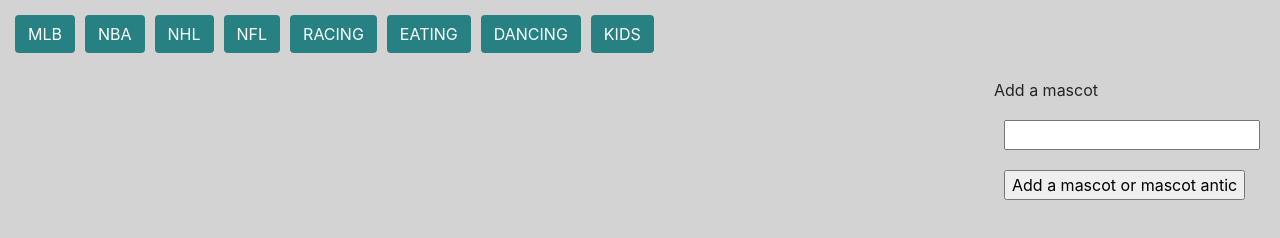
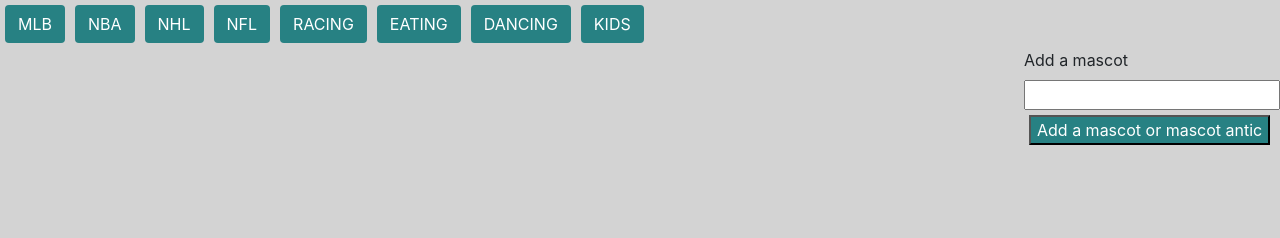
Before and after one commit to remrobem/Giftastic, a plain HTML site: page index.html in a window 1280 px wide. Drawn offline with nearby package versions, Linux system fonts and the light colour scheme.

Commit message:
added comments

```diff
--- a/assets/css/style.css
+++ b/assets/css/style.css
@@ -1,19 +1,12 @@
 body {
     background-color: lightgray
-
 }
 
-.btn {
+.btn,
+#addButton {
     margin: 5px;
     background-color: rgb(39, 129, 131);
     color: white
-}
-
-button,
-div,
-form,
-input {
-    margin: 10px;
 }
 
 #gifs {
@@ -25,7 +18,7 @@ img {
 }
 
 #gif-form {
-    float:  right;
+    float: right;
 }
 
 .floatBox {
```
Also changed, not shown: assets/js/app.js (+10 -1 lines), index.html (+3 -11 lines), 1 other file.
